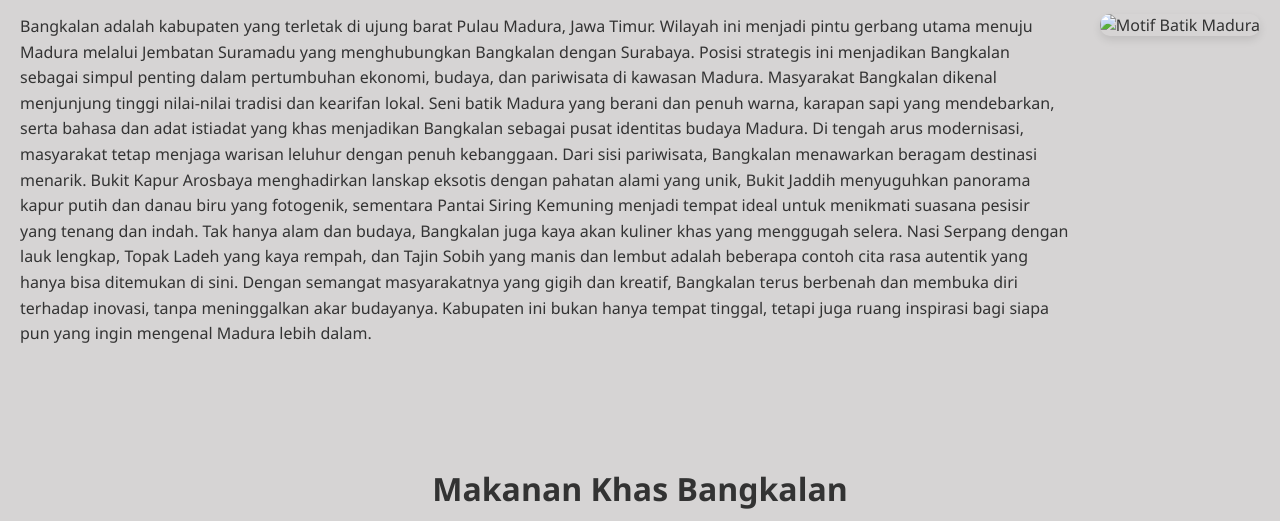
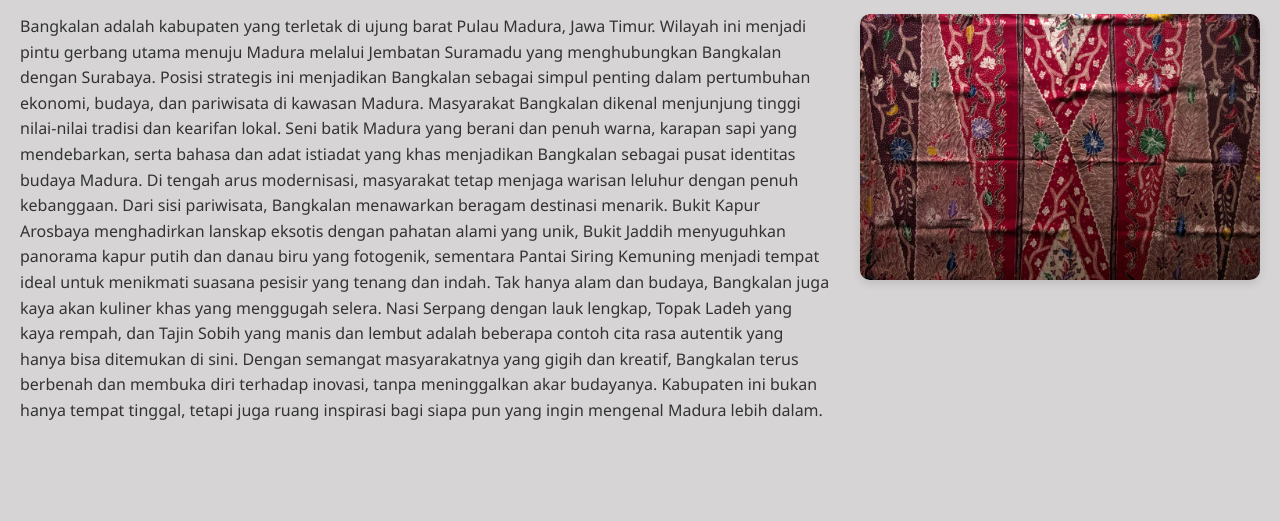
Before and after one commit to Heqi09/Web-Profil-Bangkalan-Sederhana, a plain HTML site: page index.html in a window 1280 px wide. Shown: the part 579-1100 px from the top of the page. Drawn offline with Linux system fonts and the light colour scheme.

```diff
--- a/index.html
+++ b/index.html
@@ -43,7 +43,7 @@
         </p>
       </div>
       <div class="tentang-image">
-        <img src="IMG_5150.webp" alt="Motif Batik Madura" />
+        <img src="assets/IMG_5150.webp" alt="Motif Batik Madura" />
       </div>
     </div>
   </section>
```
